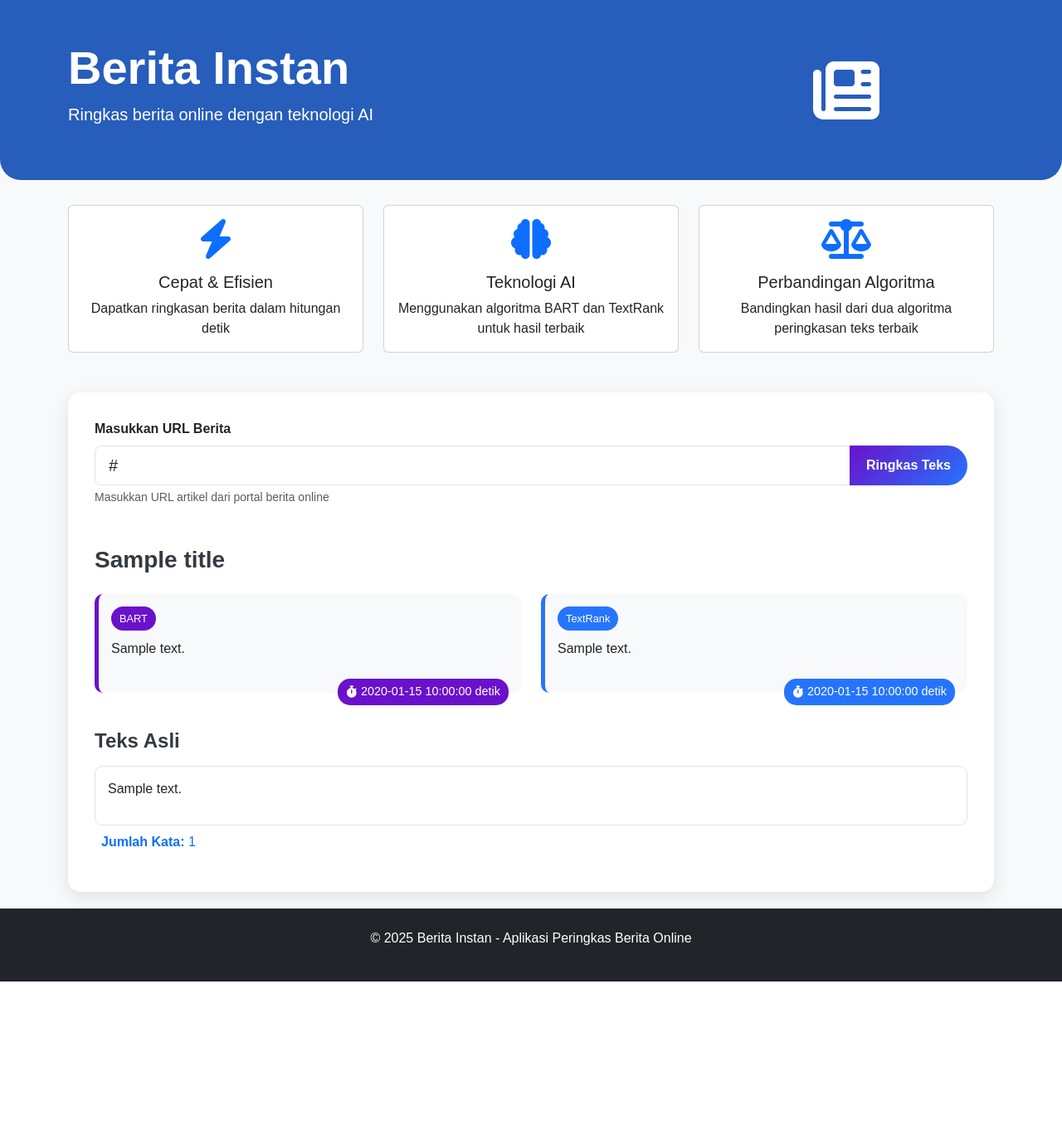
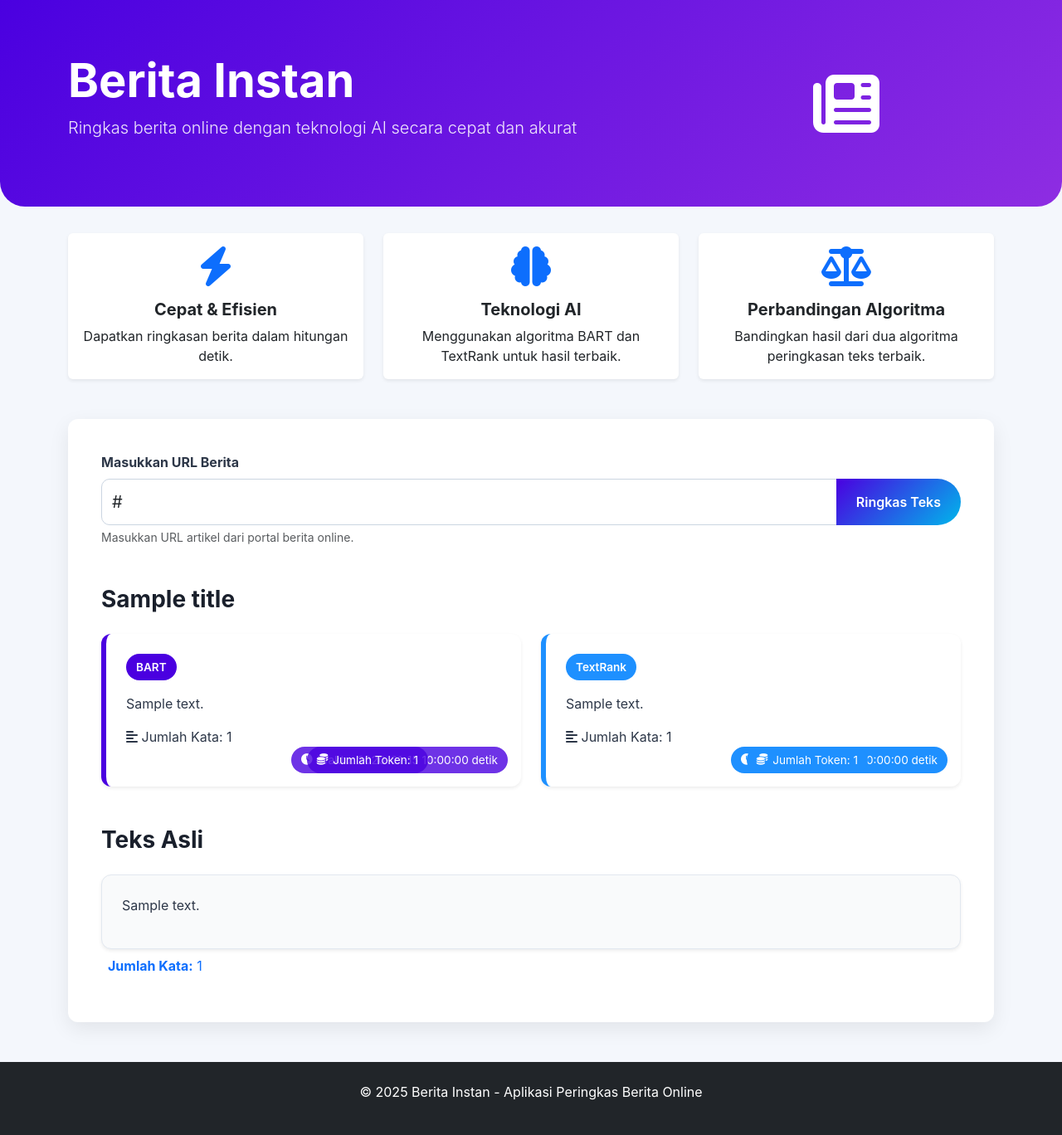
Before and after one commit to arzaqqq/Website-ringkas-teks, a Flask app: template templates/index.html in a window 1280 px wide. Shown: the whole page at 83% size. Before the commit the page ends 1183 px from the top, so only its background shows below. Run offline with Flask 3, Linux system fonts and the light colour scheme; the template is opened without the code that fills it: most values are stand-ins (such as "Sample title", 1, 10 or a date in 2020).

Commit message:
UPDATE : Perbaiakn agar BART dan textrank lebih baik PART 1

```diff
--- a/app.py
+++ b/app.py
@@ -1,27 +1,42 @@
-from flask import Flask, render_template, request, jsonify
 from transformers import pipeline, AutoTokenizer
-from newspaper import Article
+from summa import summarizer as textrank_summarizer
 import nltk
-from summa import summarizer as textrank_summarizer
 import re
 import time
+from flask import Flask, render_template, request, jsonify
+from newspaper import Article
 
-# Download nltk resources (jika diperlukan)
+# Download nltk resources
 nltk.download('punkt')
+nltk.download('punkt_tab')
 nltk.download('stopwords')
 
 app = Flask(__name__)
 
-# Initialize BART summarizer
+# Initialize BART summarizer and tokenizer
 summarizer = pipeline("summarization", model="gaduhhartawan/indobart-base-v2")
 tokenizer = AutoTokenizer.from_pretrained("gaduhhartawan/indobart-base-v2")
 
-def preprocess_text(text):
-    """Pemrosesan teks dasar untuk menghapus karakter yang tidak perlu"""
-    # Hapus karakter yang bukan huruf, angka, spasi, tanda baca (kecuali - dan /)
+# Daftar stopwords khusus untuk menghapus metadata berita, iklan, dan tanda --
+custom_stopwords = [
+    'ADVERTISEMENT', 'Liputan6.com', 'KOMPAS.com', 'Jakarta-',
+    'GambasVideo', 'CNN', 'Detik.com', 'Tribunnews.com',
+    'Baca Juga', 'Baca juga', 'Berita Terkait', 'Simak Juga',
+    '--', '---', '–', '—', 'SCROLL TO CONTINUE WITH CONTENT'
+]
+
+def preprocess_text(text, remove_stopwords=True):
+    """Pemrosesan teks untuk menghapus karakter tidak perlu dan stopwords khusus"""
     text = re.sub(r'[^A-Za-z0-9\s.,!?\'"-\/]', '', text)
-    # Hapus spasi berlebih
-    text = re.sub(r'\s+', ' ', text).strip()
+    if remove_stopwords:
+        for stopword in custom_stopwords:
+            pattern = re.escape(stopword)
+            text = re.sub(pattern, '', text, flags=re.IGNORECASE)
+        text = re.sub(r'\s+', ' ', text)
+        text = re.sub(r'[.,!?]{2,}', '', text)
+        text = re.sub(r'\s*-\s*', ' ', text)
+        text = text.strip()
+    print(f"Text after preprocessing: {text[:200]}...")
     return text
 
 def get_article_content(url):
@@ -32,48 +47,113 @@ def get_article_content(url):
         article.parse()
         return article.title, article.text
     except Exception as e:
-        return None, f"Error extracting content: {str(e)}"
+        return None, f"Error: {str(e)}"
 
 def count_words(text):
     """Menghitung jumlah kata dalam teks"""
     return len(text.split())
 
+def count_tokens(text):
+    """Menghitung jumlah token dalam teks menggunakan tokenizer BART"""
+    tokens = tokenizer.encode(text, add_special_tokens=False)
+    return len(tokens)
+
 def summarize_with_bart(text):
     """Ringkas teks menggunakan BART"""
     start_time = time.time()
     try:
-        # Tokenize dan preprocessing
         tokens = tokenizer.encode(text)
         if len(tokens) > 1024:
             text = tokenizer.decode(tokens[:1024])
-        text = preprocess_text(text)
+        text = preprocess_text(text, remove_stopwords=False)
+        summary = summarizer(
+            text,
+            do_sample=False,
+            max_length=200,
+            min_length=80
+        )
+        summary_text = summary[0]['summary_text']
+        token_count = count_tokens(summary_text)
+        word_count = count_words(summary_text)
+        processing_time = time.time() - start_time
+        return summary_text, round(processing_time, 2), token_count, word_count
+    except Exception as e:
+        return f"Error: {str(e)}", 0, 0, 0
 
-        # Proses summarization
-        summary = summarizer(text, do_sample=False)
-
-        # Hitung waktu SETELAH proses
-        processing_time = time.time() - start_time
-        return summary[0]['summary_text'], round(processing_time, 2)
-    except Exception as e:
-        return f"Error: {str(e)}", 0
-
-def summarize_with_textrank(text):
-    """Ringkas teks menggunakan TextRank"""
+def summarize_with_textrank(text, target_word_count):
+    """Ringkas teks menggunakan TextRank dengan jumlah kata sesuai BART"""
     start_time = time.time()
     try:
-        text = preprocess_text(text)
+        text = preprocess_text(text, remove_stopwords=True)
+        print(f"Preprocessed text for TextRank: {text[:200]}...")
 
-        # Proses summarization
-        summary = textrank_summarizer.summarize(text)
+        total_words = count_words(text)
+        ratio = min(target_word_count / total_words * 1.5, 1.0) if total_words > 0 else 0.5
 
-        # Hitung waktu SETELAH proses
+        summary = textrank_summarizer.summarize(text, ratio=ratio, scores=True)
+        if not summary:
+            summary = textrank_summarizer.summarize(text, ratio=0.5, scores=True)
+
+        # Urutkan kalimat berdasarkan skor TextRank
+        sentences = [(sentence, score) for sentence, score in summary]
+        sentences = sorted(sentences, key=lambda x: x[1], reverse=True)
+        print(f"Initial TextRank sentences: {[s[0] for s in sentences]}, Words: {count_words(' '.join(s[0] for s in sentences))}")
+
+        # Pilih kalimat hingga mendekati jumlah kata target
+        adjusted_summary = ""
+        current_words = 0
+        selected_sentences = []
+        for sentence, _ in sentences:
+            sentence_words = count_words(sentence)
+            if current_words + sentence_words <= target_word_count * 1.2:  # Toleransi 20%
+                selected_sentences.append(sentence)
+                current_words += sentence_words
+            else:
+                break
+
+        # Jika jumlah kata kurang, tambahkan kalimat dari teks asli
+        if current_words < target_word_count:
+            original_sentences = nltk.sent_tokenize(text)
+            original_sentences = sorted(original_sentences, key=lambda x: count_words(x))
+            for sentence in original_sentences:
+                if sentence not in selected_sentences:
+                    sentence_words = count_words(sentence)
+                    if current_words + sentence_words <= target_word_count * 1.2:
+                        selected_sentences.append(sentence)
+                        current_words += sentence_words
+                    if current_words >= target_word_count * 0.9:  # Minimal 90% dari target
+                        break
+
+        # Gabungkan kalimat yang dipilih
+        adjusted_summary = " ".join(selected_sentences)
+
+        # Potong jika melebihi target kata
+        if current_words > target_word_count:
+            sentences = nltk.sent_tokenize(adjusted_summary)
+            adjusted_summary = ""
+            current_words = 0
+            for sentence in sentences:
+                sentence_words = count_words(sentence)
+                if current_words + sentence_words <= target_word_count:
+                    adjusted_summary += sentence + " "
+                    current_words += sentence_words
+                else:
+                    break
+            adjusted_summary = adjusted_summary.strip()
+
+        # Pastikan ringkasan berakhir pada kalimat lengkap
+        if adjusted_summary:
+            sentences = nltk.sent_tokenize(adjusted_summary)
+            if sentences:
+                adjusted_summary = " ".join(sentences)
+
+        print(f"Adjusted TextRank summary: {adjusted_summary}, Words: {count_words(adjusted_summary)}, Tokens: {count_tokens(adjusted_summary)}")
         processing_time = time.time() - start_time
-        return summary, round(processing_time, 2)
+        final_word_count = count_words(adjusted_summary)
+        final_token_count = count_tokens(adjusted_summary)
+        return adjusted_summary, round(processing_time, 2), final_token_count, final_word_count
     except Exception as e:
-        return f"Error: {str(e)}", 0
-def count_words(text):
-    """Menghitung jumlah kata dalam teks"""
-    return len(text.split())
+        return f"Error: {str(e)}", 0, 0, 0
 
 @app.route('/', methods=['GET', 'POST'])
 def index():
@@ -86,7 +166,10 @@ def index():
     url = ""
     word_count = 0
     warning_message = ""
-
+    bart_token_count = 0
+    textrank_token_count = 0
+    bart_word_count = 0
+    textrank_word_count = 0
     if request.method == 'POST':
         url = request.form.get('url', '')
         if url:
@@ -98,9 +181,10 @@ def index():
                 elif word_count > 600:
                     warning_message = "Teks terlalu panjang (lebih dari 600 kata)."
                 else:
-                    bart_summary, bart_time = summarize_with_bart(original_text)
-                    textrank_summary, textrank_time = summarize_with_textrank(original_text)
-
+                    bart_summary, bart_time, bart_token_count, bart_word_count = summarize_with_bart(original_text)
+                    textrank_summary, textrank_time, textrank_token_count, textrank_word_count = summarize_with_textrank(
+                        original_text, target_word_count=bart_word_count
+                    )
     return render_template('index.html',
                           title=title,
                           original_text=original_text,
@@ -110,36 +194,39 @@ def index():
                           warning_message=warning_message,
                           bart_time=bart_time,
                           textrank_time=textrank_time,
-                          url=url)
-
+                          url=url,
+                          bart_token_count=bart_token_count,
+                          textrank_token_count=textrank_token_count,
+                          bart_word_count=bart_word_count,
+                          textrank_word_count=textrank_word_count)
 
 @app.route('/api/summarize', methods=['POST'])
 def api_summarize():
     data = request.json
     url = data.get('url', '')
-
     if not url:
         return jsonify({"error": "URL is required"}), 400
-
     title, original_text = get_article_content(url)
-
     if not original_text or original_text.startswith("Error"):
         return jsonify({"error": original_text}), 400
-
     word_count = count_words(original_text)
     if word_count < 150:
         return jsonify({"error": "Teks terlalu pendek (kurang dari 150 kata)."}), 400
     elif word_count > 600:
         return jsonify({"error": "Teks terlalu panjang (lebih dari 600 kata)."}), 400
-
-    bart_summary = summarize_with_bart(original_text)
-    textrank_summary = summarize_with_textrank(original_text)
-
+    bart_summary, _, bart_token_count, bart_word_count = summarize_with_bart(original_text)
+    textrank_summary, _, textrank_token_count, textrank_word_count = summarize_with_textrank(
+        original_text, target_word_count=bart_word_count
+    )
     return jsonify({
         "title": title,
         "original_text": original_text,
         "bart_summary": bart_summary,
-        "textrank_summary": textrank_summary
+        "textrank_summary": textrank_summary,
+        "bart_token_count": bart_token_count,
+        "textrank_token_count": textrank_token_count,
+        "bart_word_count": bart_word_count,
+        "textrank_word_count": textrank_word_count
     })
 
 if __name__ == '__main__':
--- a/static/css/style.css
+++ b/static/css/style.css
@@ -1,122 +1,169 @@
 body {
-    background-color: #f8f9fa;
-    font-family: 'Poppins', sans-serif;
+    background-color: #f4f7fc;
+    font-family: 'Inter', sans-serif;
+    color: #2d3748;
+}
+
+.hero-section {
+    background: linear-gradient(135deg, #4a00e0, #8e2de2);
+    padding: 4rem 0;
+    color: white;
+    border-radius: 0 0 30px 30px;
+    margin-bottom: 2rem;
+}
+
+.hero-section .lead {
+    font-size: 1.25rem;
+    opacity: 0.9;
 }
 
 .main-content {
-    padding: 2rem;
-    border-radius: 15px;
-    box-shadow: 0 6px 20px rgba(0, 0, 0, 0.1);
+    padding: 2.5rem;
+    border-radius: 12px;
+    box-shadow: 0 8px 24px rgba(0, 0, 0, 0.08);
     background: white;
-    margin-top: 20px;
-    margin-bottom: 20px;
+    margin: 2rem 0;
 }
 
-.hero-section {
-    /* background: linear-gradient(135deg, #6a11cb 0%,rgb(45, 111, 224) 100%); */
-    /* background:rgb(39, 97, 198) ; */
-    background:rgb(39, 93, 187) ;
-    padding: 3rem 0;
-    color: white;
-    border-radius: 0 0 25px 25px;
-    margin-bottom: 30px;
+.card {
+    transition: transform 0.3s ease, box-shadow 0.3s ease;
+}
+
+.card:hover {
+    transform: translateY(-5px);
+    box-shadow: 0 12px 24px rgba(0, 0, 0, 0.1);
 }
 
 .summary-container {
+    position: relative;
+    border-radius: 12px;
+    border-left: 6px solid;
+    padding: 1.5rem;
+    background-color: #ffffff;
+    transition: all 0.3s ease;
+}
 
-    border-radius: 10px;
-    border-left: 5px solid;
-    padding: 15px;
-    margin-bottom: 20px;
-    background-color: #f8f9fa;
+.summary-container:hover {
+    box-shadow: 0 6px 12px rgba(0, 0, 0, 0.1);
 }
 
 .bart-summary {
-    border-left-color: #6a11cb;
+    border-left-color: #4a00e0;
 }
 
 .textrank-summary {
-    border-left-color: #2575fc;
+    border-left-color: #1e90ff;
 }
 
 .algorithm-badge {
-    font-size: 0.8rem;
-    padding: 5px 10px;
-    border-radius: 15px;
+    font-size: 0.85rem;
+    font-weight: 600;
+    padding: 6px 12px;
+    border-radius: 20px;
     color: white;
     display: inline-block;
-    margin-bottom: 10px;
+    margin-bottom: 1rem;
 }
 
 .bart-badge {
-    background-color: #6a11cb;
+    background-color: #4a00e0;
 }
 
 .textrank-badge {
-    background-color: #2575fc;
+    background-color: #1e90ff;
 }
 
 .btn-summarize {
-    background: linear-gradient(135deg, #6a11cb 0%, #2575fc 100%);
+    background: linear-gradient(135deg, #4a00e0, #00b7eb);
     border: none;
     color: white;
-    padding: 10px 20px;
-    border-radius: 30px;
+    padding: 0.75rem 1.5rem;
+    border-radius: 50px;
     font-weight: 600;
-    transition: all 0.3s;
+    transition: all 0.3s ease;
 }
 
 .btn-summarize:hover {
     transform: translateY(-3px);
-    box-shadow: 0 5px 15px rgba(0, 0, 0, 0.2);
-}
-
-.original-text {
-    border-radius: 10px;
-    border: 1px solid #dee2e6;
-    padding: 15px;
-    max-height: 300px;
-    overflow-y: auto;
-}
-
-.summary-heading {
-    color: #343a40;
-    font-weight: 600;
-    margin-bottom: 15px;
+    box-shadow: 0 6px 12px rgba(0, 0, 0, 0.15);
+    background: linear-gradient(135deg, #5f3dc4, #1e90ff);
 }
 
 .loading-spinner {
     display: none;
+    align-items: center;
+    gap: 0.5rem;
 }
 
+.original-text {
+    border-radius: 12px;
+    border: 1px solid #e2e8f0;
+    padding: 1.5rem;
+    max-height: 400px;
+    overflow-y: auto;
+    background-color: #f9fafb;
+}
 
+.summary-heading {
+    color: #1a202c;
+    font-weight: 700;
+    margin-bottom: 1.5rem;
+    font-size: 1.75rem;
+}
 
-/* Gaya untuk time badge */
-.time-badge {
+.time-badge, .token-badge {
     background: rgba(0, 0, 0, 0.7);
     color: white;
-    padding: 5px 10px;
-    border-radius: 15px;
-    font-size: 0.9em;
+    padding: 6px 12px;
+    border-radius: 20px;
+    font-size: 0.85rem;
     display: inline-flex;
     align-items: center;
-    gap: 5px;
-    margin-top: 10px;
+    gap: 6px;
     position: absolute;
-    bottom: -15px;
-    right: 15px;
-    backdrop-filter: blur(5px);
+    bottom: 1rem;
+    transition: all 0.3s ease;
 }
 
-.bart-summary .time-badge {
-    background: #6a11cb;
+.time-badge {
+    right: 1rem;
 }
 
-.textrank-summary .time-badge {
-    background:  #2575fc;
+.token-badge {
+    right: 7rem;
+}
+
+.bart-summary .time-badge, .bart-summary .token-badge {
+    background: rgba(74, 0, 224, 0.8);
+}
+
+.textrank-summary .time-badge, .textrank-summary .token-badge {
+    background: #1e90ff;
 }
 
 .summary-container {
-    position: relative;
-    padding-bottom: 25px; /* Ruang untuk time badge */
+    padding-bottom: 3rem; /* Ruang untuk badge */
 }
+
+.alert {
+    border-radius: 8px;
+    padding: 0.75rem;
+}
+
+.form-control {
+    border-radius: 10px;
+    padding: 0.75rem;
+    border: 1px solid #cbd5e1;
+    transition: border-color 0.3s ease;
+}
+
+.form-control:focus {
+    border-color: #4a00e0;
+    box-shadow: 0 0 0 0.2rem rgba(74, 0, 224, 0.25);
+}
+
+footer {
+    background: #1a202c;
+    padding: 2rem 0;
+    margin-top: 3rem;
+}
--- a/templates/index.html
+++ b/templates/index.html
@@ -9,17 +9,16 @@
     <link rel="stylesheet" href="https://cdnjs.cloudflare.com/ajax/libs/font-awesome/6.4.0/css/all.min.css">
     <link href="{{ url_for('static', filename='css/style.css') }}" rel="stylesheet">
 </head>
-
 <body>
     <div class="hero-section">
         <div class="container">
             <div class="row align-items-center">
                 <div class="col-md-8">
                     <h1 class="display-4 fw-bold">Berita Instan</h1>
-                    <p class="lead">Ringkas berita online dengan teknologi AI</p>
+                    <p class="lead">Ringkas berita online dengan teknologi AI secara cepat dan akurat</p>
                 </div>
                 <div class="col-md-4 text-center">
-                    <i class="fas fa-newspaper fa-5x"></i>
+                    <i class="fas fa-newspaper fa-5x text-white"></i>
                 </div>
             </div>
         </div>
@@ -28,56 +27,56 @@
     <div class="container">
         <div class="row mt-4 mb-5">
             <div class="col-md-4">
-                <div class="card h-100">
+                <div class="card h-100 shadow-sm border-0">
                     <div class="card-body text-center">
                         <i class="fas fa-bolt fa-3x mb-3 text-primary"></i>
-                        <h5 class="card-title">Cepat & Efisien</h5>
-                        <p class="card-text">Dapatkan ringkasan berita dalam hitungan detik</p>
+                        <h5 class="card-title fw-bold">Cepat & Efisien</h5>
+                        <p class="card-text">Dapatkan ringkasan berita dalam hitungan detik.</p>
                     </div>
                 </div>
             </div>
             <div class="col-md-4">
-                <div class="card h-100">
+                <div class="card h-100 shadow-sm border-0">
                     <div class="card-body text-center">
                         <i class="fas fa-brain fa-3x mb-3 text-primary"></i>
-                        <h5 class="card-title">Teknologi AI</h5>
-                        <p class="card-text">Menggunakan algoritma BART dan TextRank untuk hasil terbaik</p>
+                        <h5 class="card-title fw-bold">Teknologi AI</h5>
+                        <p class="card-text">Menggunakan algoritma BART dan TextRank untuk hasil terbaik.</p>
                     </div>
                 </div>
             </div>
             <div class="col-md-4">
-                <div class="card h-100">
+                <div class="card h-100 shadow-sm border-0">
                     <div class="card-body text-center">
                         <i class="fas fa-balance-scale fa-3x mb-3 text-primary"></i>
-                        <h5 class="card-title">Perbandingan Algoritma</h5>
-                        <p class="card-text">Bandingkan hasil dari dua algoritma peringkasan teks terbaik</p>
+                        <h5 class="card-title fw-bold">Perbandingan Algoritma</h5>
+                        <p class="card-text">Bandingkan hasil dari dua algoritma peringkasan teks terbaik.</p>
                     </div>
                 </div>
             </div>
         </div>
+
         <div class="main-content">
             <form method="post" id="summarize-form">
                 <div class="mb-4">
                     <label for="url" class="form-label fw-bold">Masukkan URL Berita</label>
                     {% if warning_message %}
-                    <div style="color: red;" class="mb-2">
+                    <div class="alert alert-warning alert-dismissible fade show" role="alert">
                         <strong>Peringatan!</strong> {{ warning_message }}
+                        <button type="button" class="btn-close" data-bs-dismiss="alert" aria-label="Close"></button>
                     </div>
                     {% endif %}
                     <div class="input-group">
-
                         <input type="url" class="form-control form-control-lg" id="url" name="url"
-                               placeholder="https://www.contoh.com/berita/artikel" value="{{ url }}" required>
+                               placeholder="https://www.contoh.com/berita/artikel" value="{{ url }}" required aria-describedby="urlHelp">
                         <button type="submit" class="btn btn-summarize">
                             <span class="normal-text">Ringkas Teks</span>
                             <span class="loading-spinner">
                                 <span class="spinner-border spinner-border-sm" role="status" aria-hidden="true"></span>
-                                <span>Memproses...</span>
+                                Memproses...
                             </span>
                         </button>
                     </div>
-                    <div class="form-text">Masukkan URL artikel dari portal berita online</div>
-
+                    <div id="urlHelp" class="form-text">Masukkan URL artikel dari portal berita online.</div>
                 </div>
             </form>
 
@@ -86,23 +85,39 @@
                     <h3 class="summary-heading">{{ title }}</h3>
 
                     <div class="row mt-4">
-                        <div class="col-md-6">
-                            <div class="summary-container bart-summary">
+                        <div class="col-md-6 mb-4">
+                            <div class="summary-container bart-summary shadow-sm">
                                 <div class="algorithm-badge bart-badge">BART</div>
-                                <p>{{ bart_summary }}</p>
+                                <p class="summary-text">{{ bart_summary }}</p>
                                 <div class="time-badge">
-                                    <i class="fas fa-stopwatch"></i>
-                                    <span>{{ bart_time }} detik</span>
+                                    <i class="fas fa-clock"></i>
+                                    <span>Waktu: {{ bart_time }} detik</span>
+                                </div>
+                                <div class="token-badge">
+                                    <i class="fas fa-coins"></i>
+                                    <span>Jumlah Token: {{ bart_token_count }}</span>
+                                </div>
+                                <div class="word-badge">
+                                    <i class="fas fa-align-left"></i>
+                                    <span>Jumlah Kata: {{ bart_word_count }}</span>
                                 </div>
                             </div>
                         </div>
-                        <div class="col-md-6">
-                            <div class="summary-container textrank-summary">
+                        <div class="col-md-6 mb-4">
+                            <div class="summary-container textrank-summary shadow-sm">
                                 <div class="algorithm-badge textrank-badge">TextRank</div>
-                                <p>{{ textrank_summary }}</p>
+                                <p class="summary-text">{{ textrank_summary }}</p>
                                 <div class="time-badge">
-                                    <i class="fas fa-stopwatch"></i>
-                                    <span>{{ textrank_time }} detik</span>
+                                    <i class="fas fa-clock"></i>
+                                    <span>Waktu: {{ textrank_time }} detik</span>
+                                </div>
+                                <div class="token-badge">
+                                    <i class="fas fa-coins"></i>
+                                    <span>Jumlah Token: {{ textrank_token_count }}</span>
+                                </div>
+                                <div class="word-badge">
+                                    <i class="fas fa-align-left"></i>
+                                    <span>Jumlah Kata: {{ textrank_word_count }}</span>
                                 </div>
                             </div>
                         </div>
@@ -110,19 +125,16 @@
 
                     <div class="mt-4">
                         <h4 class="summary-heading">Teks Asli</h4>
-                        <div class="original-text">
+                        <div class="original-text shadow-sm">
                             <p>{{ original_text }}</p>
                         </div>
                         {% if word_count %}
                             <p class="mt-2 ms-2 text-primary"><strong>Jumlah Kata:</strong> {{ word_count }}</p>
                         {% endif %}
                     </div>
-
                 </div>
             {% endif %}
         </div>
-
-
     </div>
 
     <footer class="bg-dark text-white py-4">
@@ -136,9 +148,8 @@
         document.getElementById('summarize-form').addEventListener('submit', function() {
             const normalText = document.querySelector('.normal-text');
             const loadingSpinner = document.querySelector('.loading-spinner');
-
             normalText.style.display = 'none';
-            loadingSpinner.style.display = 'inline-block';
+            loadingSpinner.style.display = 'inline-flex';
         });
     </script>
 </body>
```
